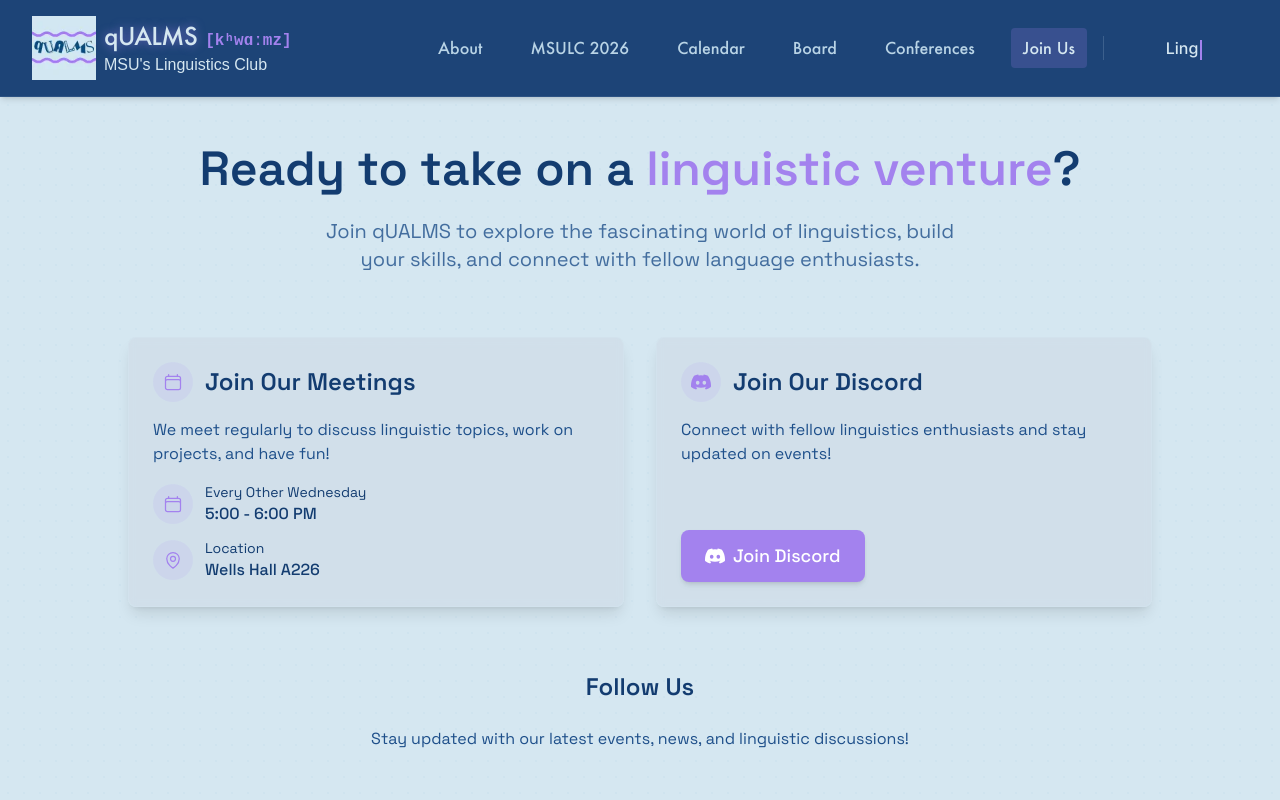
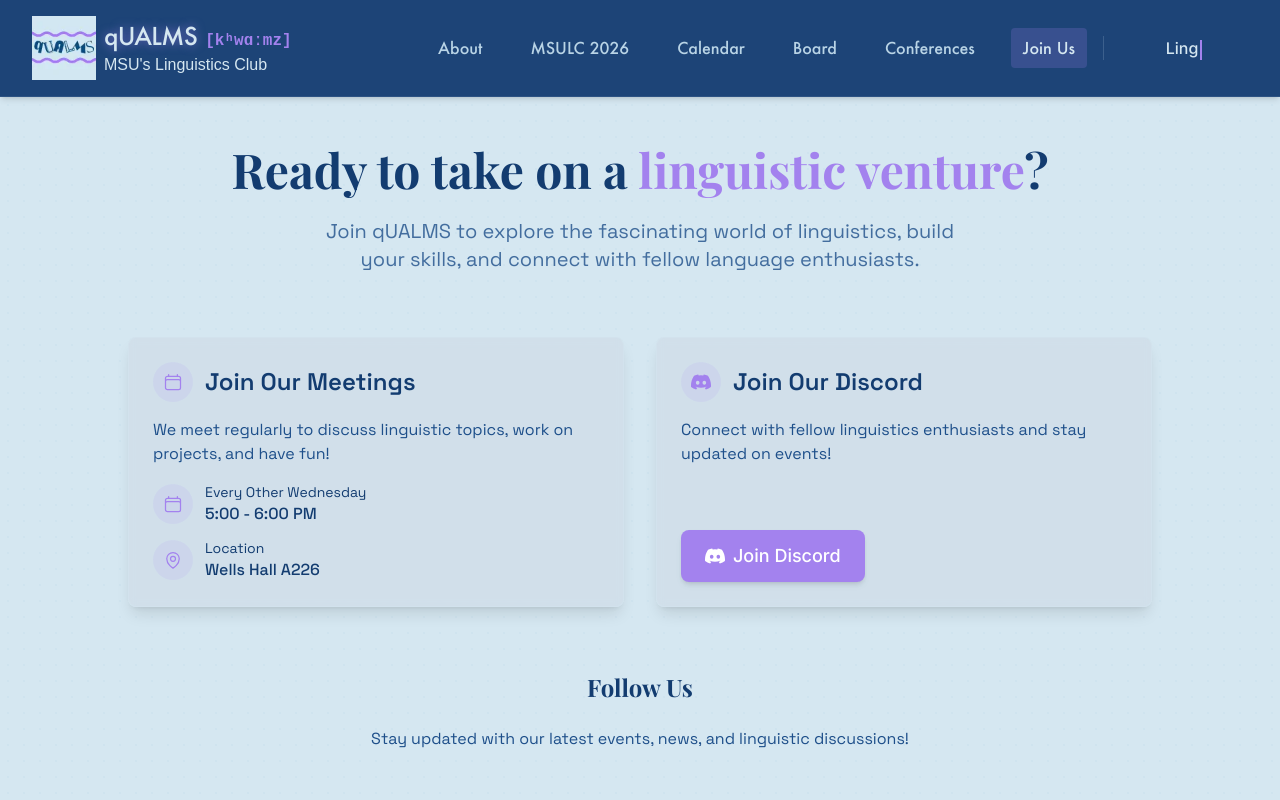
Before and after one commit to DevT02/qUALMS-website, a Next.js app: page /join in a window 1280 px wide. Shown: the top 800 px of the page. Built offline with nearby package versions, Linux system fonts and the light colour scheme; a web font is replaced by a local one.

Commit message:
various changes

```diff
--- a/src/app/globals.css
+++ b/src/app/globals.css
@@ -76,6 +76,15 @@
   .space-grotesk-section .font-heading {
     font-family: 'Space Grotesk', 'Inter', sans-serif !important;
     font-weight: 600;
+  }
+
+  .playfair-heading {
+    font-family: 'Playfair Display', 'Futura', serif !important;
+    font-weight: 700;
+  }
+
+  .space-grotesk-section .playfair-heading {
+    font-family: 'Playfair Display', 'Futura', serif !important;
   }
 
   .font-heading {
--- a/src/app/join/page.tsx
+++ b/src/app/join/page.tsx
@@ -5,7 +5,7 @@ import { motion } from 'framer-motion';
 
 export default function JoinUs() {
   return (
-    <div className="relative min-h-screen overflow-hidden scroll-smooth py-12 px-4 space-grotesk-section">
+    <div className="relative min-h-screen overflow-hidden scroll-smooth py-12 px-4">
       <div className="absolute inset-0 pattern-dots text-ice-300/20 -z-10" />
       <motion.div
         initial={{ opacity: 0 }}
@@ -14,13 +14,15 @@ export default function JoinUs() {
         className="max-w-4xl mx-auto text-center mb-16"
         style={{ opacity: 0 }}
       >
-        <h1 className="text-4xl font-heading font-extrabold md:text-5xl mb-6 text-midnight-800">
+        <h1 className="text-4xl playfair-heading font-extrabold md:text-5xl mb-6 text-midnight-800">
           Ready to take on a <span className="text-lavender">linguistic venture</span>?
         </h1>
+        <div className="space-grotesk-section">
           <p className="text-lg md:text-xl mb-8 max-w-2xl mx-auto text-midnight-700/80">
             Join qUALMS to explore the fascinating world of linguistics, build your skills,
             and connect with fellow language enthusiasts.
           </p>
+        </div>
       </motion.div>
 
       <div className="max-w-5xl mx-auto grid md:grid-cols-2 gap-8 mb-16">
@@ -35,6 +37,7 @@ export default function JoinUs() {
           whileHover={{ scale: 1.02, y: -5 }}
           className="bg-slate-300/40 backdrop-blur-sm rounded-lg shadow-lg border border-ice-100/30 p-6 flex flex-col hover:shadow-xl transition-all duration-300"
         >
+          <div className="space-grotesk-section flex flex-col h-full">
             <div className="flex items-center mb-4">
               <div className="w-10 h-10 bg-lavender/10 rounded-full flex items-center justify-center mr-3">
               <svg xmlns="http://www.w3.org/2000/svg" fill="none" viewBox="0 0 24 24" strokeWidth={1.5} stroke="currentColor" className="w-5 h-5 text-lavender">
@@ -71,6 +74,7 @@ export default function JoinUs() {
               </div>
             </div>
           </div>
+        </div>
       </motion.div>
 
         <motion.div
@@ -84,6 +88,7 @@ export default function JoinUs() {
           whileHover={{ scale: 1.02, y: -5 }}
           className="bg-slate-300/40 backdrop-blur-sm rounded-lg shadow-lg border border-ice-100/30 p-6 flex flex-col hover:shadow-xl transition-all duration-300"
         >
+          <div className="space-grotesk-section flex flex-col h-full">
             <div className="flex items-center mb-4">
               <div className="w-10 h-10 bg-lavender/10 rounded-full flex items-center justify-center mr-3">
                 <svg className="w-5 h-5 text-lavender" fill="currentColor" viewBox="0 0 24 24">
@@ -95,6 +100,7 @@ export default function JoinUs() {
             <p className="text-midnight-700 mb-4">
               Connect with fellow linguistics enthusiasts and stay updated on events!
             </p>
+          </div>
           <div className="mt-auto">
             <motion.a
               whileHover={{ scale: 1.05 }}
@@ -118,12 +124,14 @@ export default function JoinUs() {
         transition={{ duration: 0.6, delay: 0.7, ease: "easeOut" }}
         className="max-w-3xl mx-auto text-center pb-8"
       >
-        <h2 className="text-2xl font-heading font-semibold mb-6 text-midnight-800">
+        <div className="space-grotesk-section">
+          <h2 className="text-2xl font-heading playfair-heading font-semibold mb-6 text-midnight-800">
             Follow Us
           </h2>
           <p className="text-midnight-700 mb-6">
             Stay updated with our latest events, news, and linguistic discussions!
           </p>
+        </div>
         <div>
           <FooterSection />
         </div>
--- a/src/app/page.tsx
+++ b/src/app/page.tsx
@@ -163,10 +163,11 @@ export default function Home() {
         {/* CTA Section */}
         <div
           ref={ctaRef}
-          className={`mt-20 mb-16 text-center transition-all duration-500 ${ctaVisible ? 'opacity-100 translate-y-0' : 'opacity-0 translate-y-8'} space-grotesk-section`}
+          className={`mt-20 mb-16 text-center transition-all duration-500 ${ctaVisible ? 'opacity-100 translate-y-0' : 'opacity-0 translate-y-8'}`}
         >
-          <h2 className="text-center text-3xl md:text-4xl font-heading font-bold mb-10 text-neutral-900 dark:text-neutral-100">Interested in what we do?</h2>
-
+          <div className="space-grotesk-section">
+            <h2 className="text-center text-3xl md:text-4xl font-heading playfair-heading mb-10 text-neutral-900 dark:text-neutral-100">Interested in what we do?</h2>
+          </div>
           <a href="/join" className="inline-block px-8 py-3 bg-lavender hover:bg-lavender/80 text-white rounded-lg transition-all shadow-md text-xl font-heading">
             Join us!
           </a>
--- a/src/components/WhatWeDo.tsx
+++ b/src/components/WhatWeDo.tsx
@@ -52,9 +52,9 @@ export default function WhatWeDo() {
   return (
     <div ref={sectionRef} className="space-grotesk-section">
       {/* Section Divider */}
-      <div className="relative flex py-5 items-center mb-16">
-        <div className="flex-grow border-t border-lavender/40" />
-        <span className="flex-shrink mx-4 text-neutral-900 dark:text-neutral-100 font-heading font-bold text-lg tracking-wide">
+        <div className="relative flex py-5 items-center mb-16">
+          <div className="flex-grow border-t border-lavender/40" />
+        <span className="flex-shrink mx-4 text-neutral-900 dark:text-neutral-100 playfair-heading font-bold text-lg tracking-wide">
           What We Do
         </span>
         <div className="flex-grow border-t border-lavender/40" />
--- a/tsconfig.json
+++ b/tsconfig.json
@@ -15,7 +15,7 @@
     "moduleResolution": "bundler",
     "resolveJsonModule": true,
     "isolatedModules": true,
-    "jsx": "preserve",
+    "jsx": "react-jsx",
     "incremental": true,
     "plugins": [
       {
```
Lines whose indentation alone changed are shown as unchanged.
